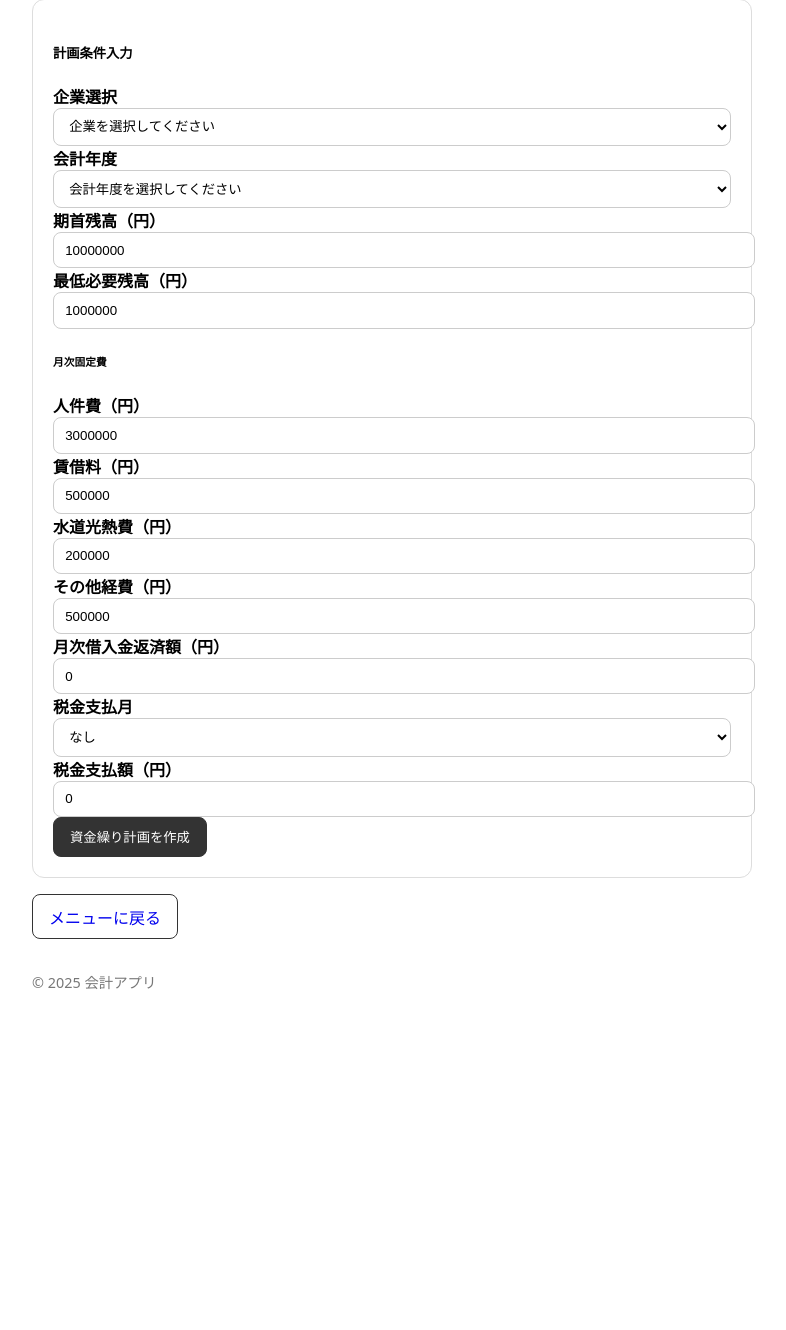
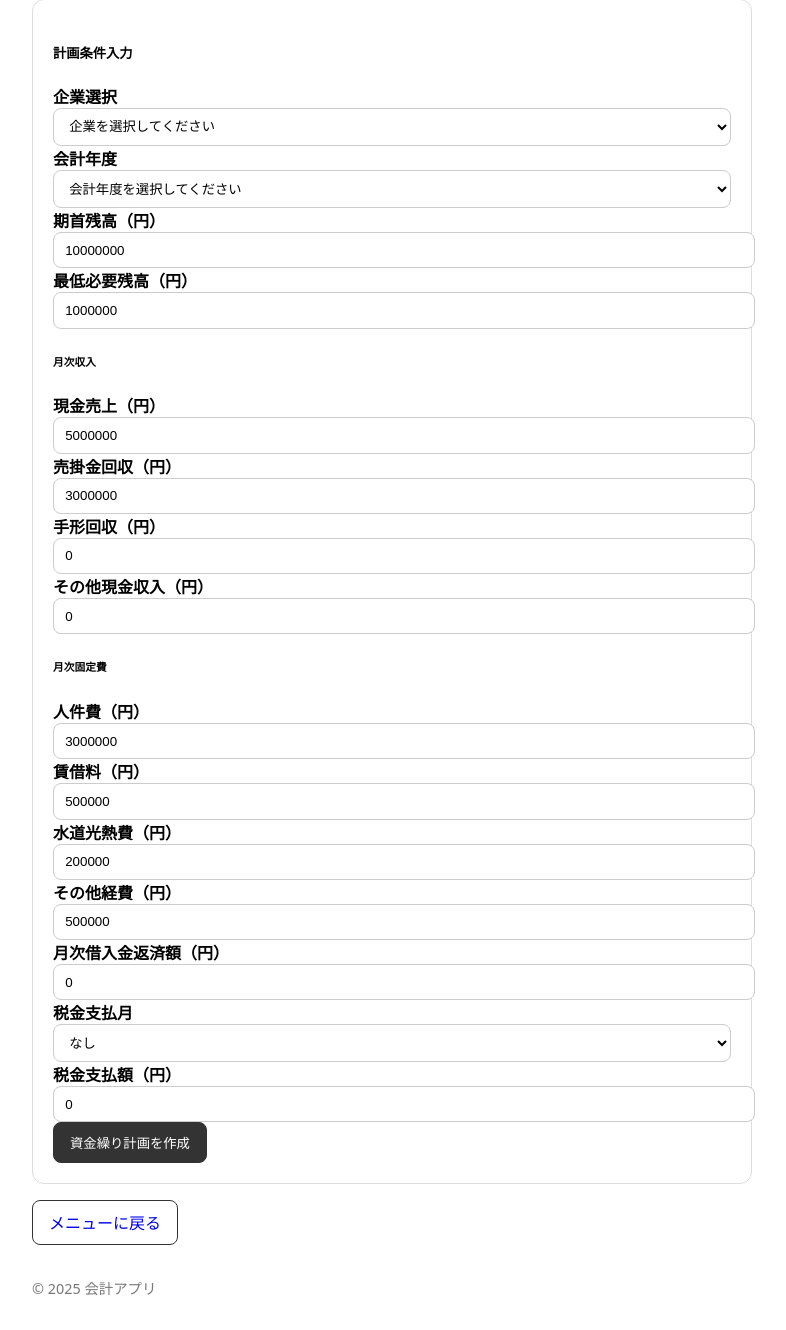
Before and after one commit to system-asayama/management-decision-app2, a Flask app: template app/templates/cash_flow_planning.html in a window 1280 px wide. Shown: the part 164-1494 px from the top of the page, without its empty margins (248-1034 px from the left). Before the commit the page ends 1154 px from the top, so only its background shows below. Run offline with Flask 3, Linux system fonts and the light colour scheme; the template is opened without the code that fills it, so the values that code supplies are empty.

Commit message:
Add income fields to cash flow planning form (cash sales, accounts receivable collection, bill collection, other income)

```diff
--- a/app/templates/cash_flow_planning.html
+++ b/app/templates/cash_flow_planning.html
@@ -37,6 +37,26 @@
                     <div class="col-md-6 mb-3">
                         <label for="minimumBalance" class="form-label">最低必要残高（円）</label>
                         <input type="number" class="form-control" id="minimumBalance" value="1000000" required>
+                    </div>
+                </div>
+
+                <h6 class="mt-4 mb-3">月次収入</h6>
+                <div class="row">
+                    <div class="col-md-3 mb-3">
+                        <label for="cashSales" class="form-label">現金売上（円）</label>
+                        <input type="number" class="form-control" id="cashSales" value="5000000" required>
+                    </div>
+                    <div class="col-md-3 mb-3">
+                        <label for="accountsReceivableCollection" class="form-label">売掛金回収（円）</label>
+                        <input type="number" class="form-control" id="accountsReceivableCollection" value="3000000" required>
+                    </div>
+                    <div class="col-md-3 mb-3">
+                        <label for="billCollection" class="form-label">手形回収（円）</label>
+                        <input type="number" class="form-control" id="billCollection" value="0">
+                    </div>
+                    <div class="col-md-3 mb-3">
+                        <label for="otherIncome" class="form-label">その他現金収入（円）</label>
+                        <input type="number" class="form-control" id="otherIncome" value="0">
                     </div>
                 </div>
 
```
